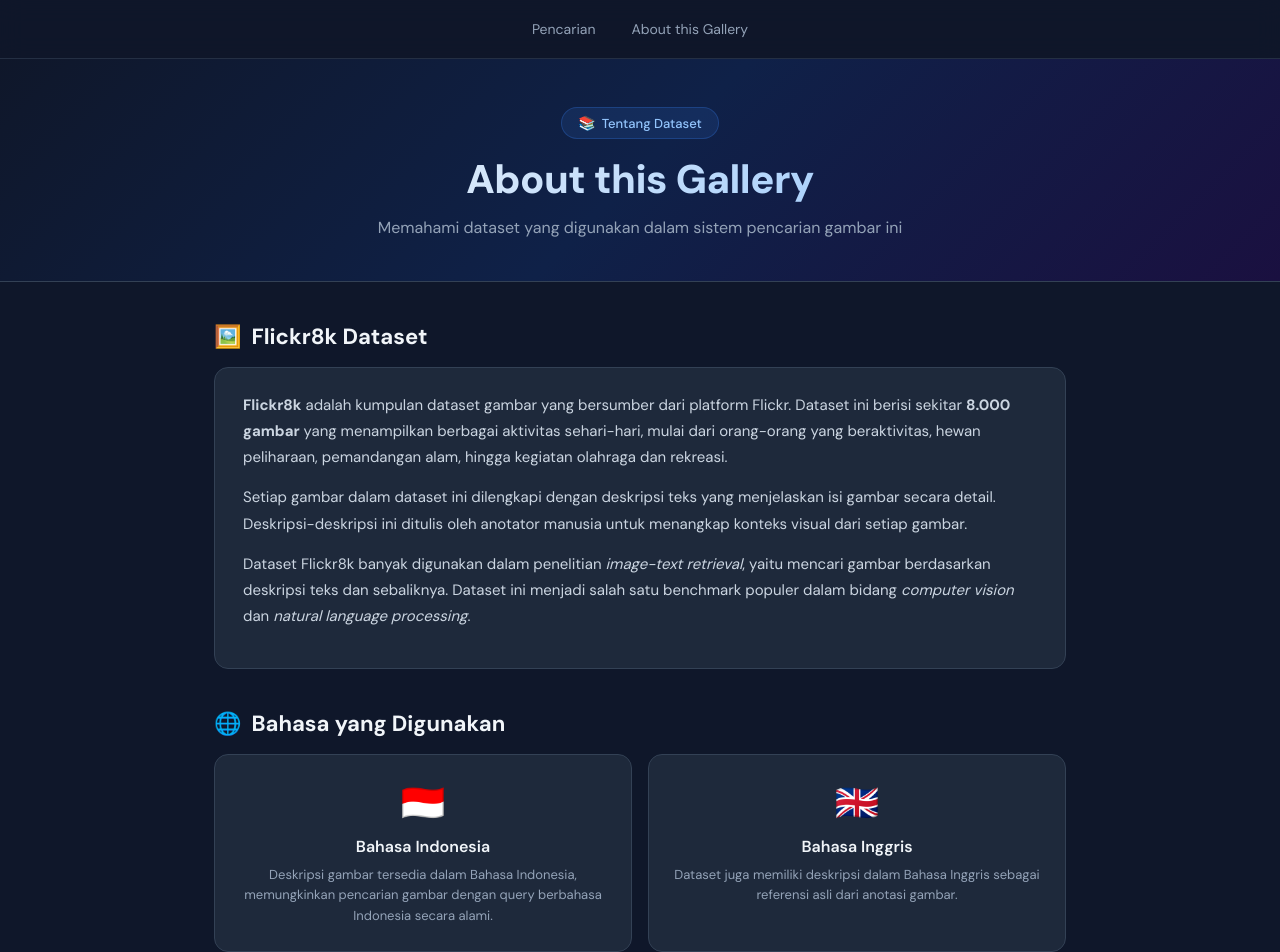
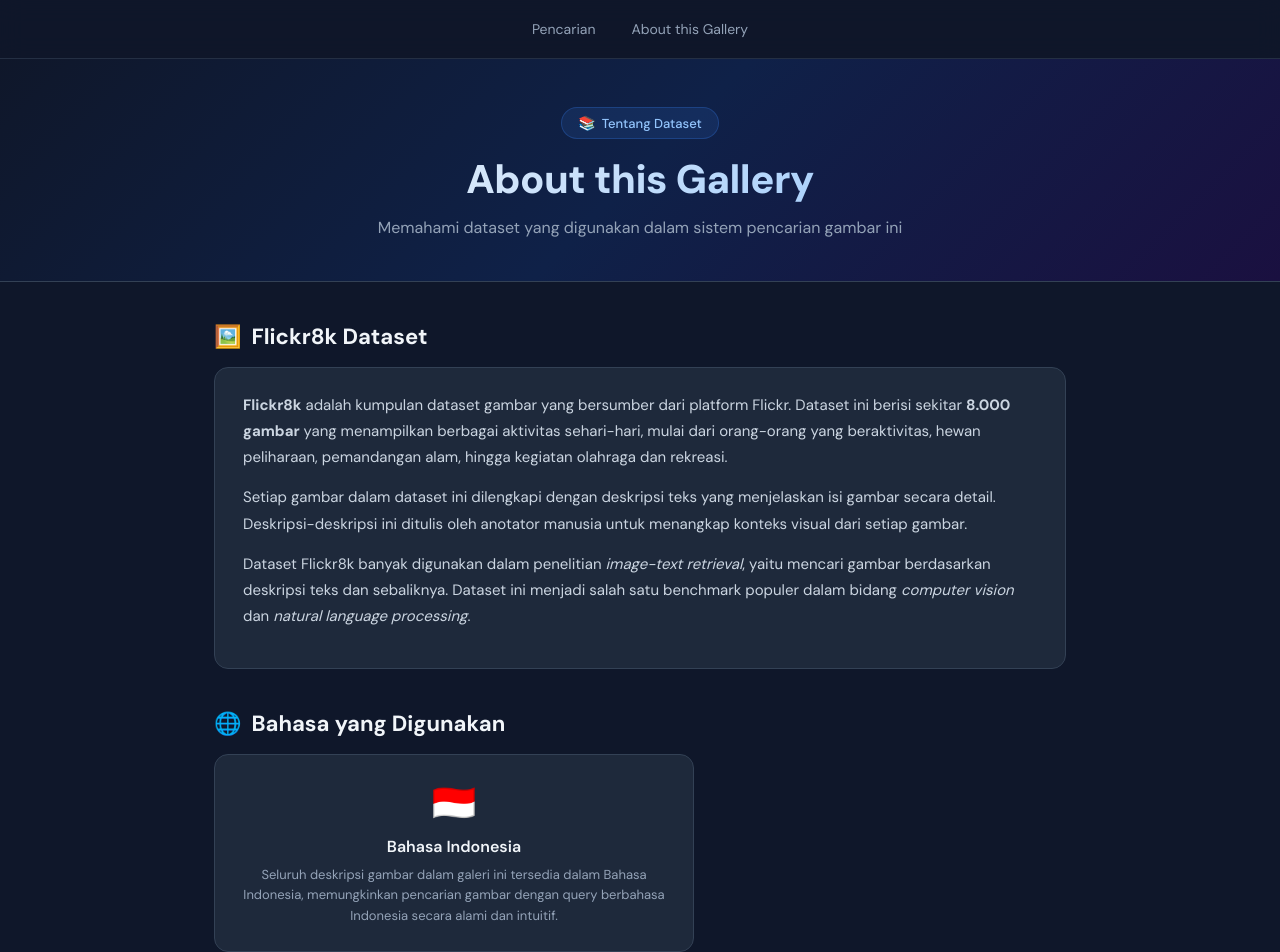
Before and after one commit to Chifaaan/gallery-web, a Next.js app in the folder frontend/: page /about in a window 1280 px wide. Shown: the top 952 px of the page. Built offline with nearby package versions, Linux system fonts and the light colour scheme; no server answers.

Commit message:
update: about page

```diff
--- a/frontend/app/about/page.tsx
+++ b/frontend/app/about/page.tsx
@@ -104,16 +104,8 @@
               <div style={S.langFlag}>🇮🇩</div>
               <h3 style={S.langTitle}>Bahasa Indonesia</h3>
               <p style={S.langDesc}>
-                Deskripsi gambar tersedia dalam Bahasa Indonesia, memungkinkan pencarian gambar
-                dengan query berbahasa Indonesia secara alami.
-              </p>
-            </div>
-            <div className="about-card" style={S.langCard}>
-              <div style={S.langFlag}>🇬🇧</div>
-              <h3 style={S.langTitle}>Bahasa Inggris</h3>
-              <p style={S.langDesc}>
-                Dataset juga memiliki deskripsi dalam Bahasa Inggris sebagai referensi
-                asli dari anotasi gambar.
+                Seluruh deskripsi gambar dalam galeri ini tersedia dalam Bahasa Indonesia,
+                memungkinkan pencarian gambar dengan query berbahasa Indonesia secara alami dan intuitif.
               </p>
             </div>
           </div>
@@ -330,7 +322,8 @@
   // ── Language Cards ──
   languageCards: {
     display: "grid",
-    gridTemplateColumns: "1fr 1fr",
+    gridTemplateColumns: "1fr",
+    maxWidth: 480,
     gap: 16,
   },
   langCard: {
```
